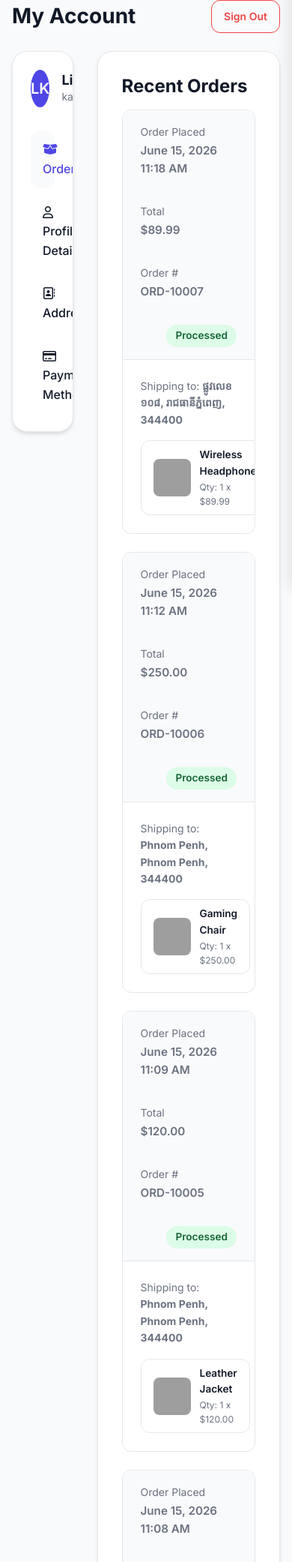
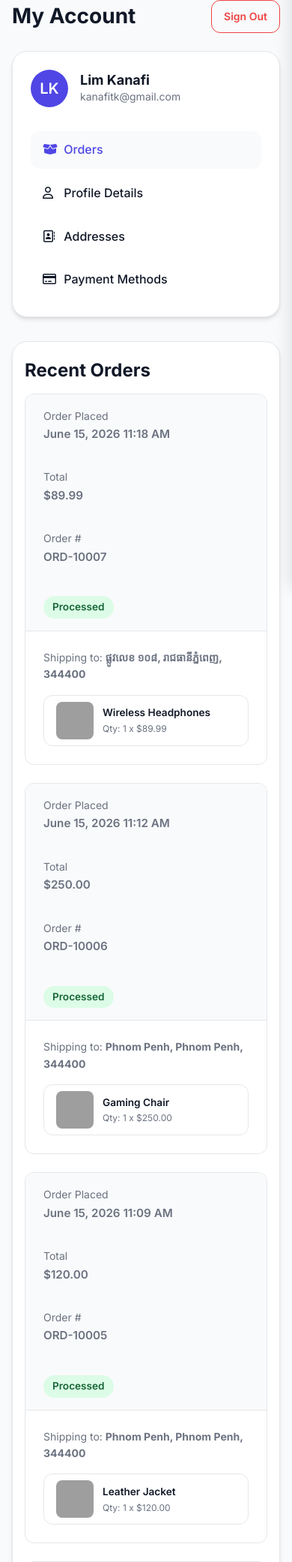
Before and after one commit to kanafitk/kanafipp, a Flask app: page /account in a window 390 px wide. Shown: the part 61-2144 px from the top of the page at 75% size. Run offline with Flask 3, Linux system fonts and the light colour scheme; a user stored in the database is signed in; data comes from the database, SQL or seed files in the repository; grey boxes are pictures that could not be loaded.

```diff
--- a/static/css/style.css
+++ b/static/css/style.css
@@ -818,3 +818,132 @@ a:hover {
     flex: 1;
   }
 }
+/* ============================================
+   ការកែសម្រួលសម្រាប់ទំព័រ Shopping Cart
+   ============================================ */
+
+/* សម្រាប់អេក្រង់ Tablet និងទូរស័ព្ទ (ក្រោម 1024px និង 768px) */
+@media (max-width: 1024px) {
+  .layout-cart {
+    display: flex !important;
+    flex-direction: column !important; /* ឱ្យផ្នែកសរុបលុយធ្លាក់មកក្រោម */
+    gap: 2rem;
+  }
+}
+
+@media (max-width: 768px) {
+  /* កែសម្រួលកាតទំនិញក្នុងកន្ត្រកឱ្យធ្លាក់ជាជួរឈរពេលអេក្រង់តូច */
+  .card.flex {
+    flex-direction: column !important;
+    align-items: flex-start !important;
+    gap: 1rem;
+    position: relative;
+    z-index: 5;
+  }
+
+  .card.flex img {
+    margin-right: 0 !important;
+    width: 80px !important;
+    height: 80px !important;
+  }
+
+  /* រៀបចំប៊ូតុង បូក-ដក និងប៊ូតុងលុប ឱ្យនៅទទឹងស្មើគ្នា និងងាយស្រួលចុច */
+  .card.flex > div:last-child {
+    width: 100%;
+    justify-content: space-between;
+    padding-top: 1rem;
+    border-top: 1px solid var(--border-color);
+  }
+
+  /* បើកសិទ្ធិឱ្យ Form និងប៊ូតុងទាំងអស់អាចទទួលបញ្ជាចុចបាន (Pointer events) */
+  .layout-cart form,
+  .layout-cart button,
+  .layout-cart a.btn {
+    pointer-events: auto !important;
+    position: relative;
+    z-index: 10;
+  }
+}
+
+/* សម្រាប់អេក្រង់ទូរស័ព្ទតូចខ្លាំង (ក្រោម 480px) */
+@media (max-width: 480px) {
+  .card.flex {
+    padding: 1rem !important;
+  }
+
+  /* ពង្រីកប៊ូតុង Checkout ឱ្យធំស្រួលចុចចំលើទូរស័ព្ទ */
+  .layout-cart .btn-primary {
+    padding: 0.875rem !important;
+    font-size: 1rem !important;
+  }
+}
+/* ============================================
+   ការកែសម្រួលសម្រាប់ទំព័រ My Account
+   ============================================ */
+
+/* សម្រាប់អេក្រង់ Tablet និងទូរស័ព្ទ (ក្រោម 1024px) */
+@media (max-width: 1024px) {
+  .layout-account {
+    display: flex !important;
+    flex-direction: column !important; /* ឱ្យ Sidebar និង Content ធ្លាក់មកបន្តកន្ទុយគ្នា */
+    gap: 2rem;
+  }
+
+  .layout-account > div {
+    width: 100% !important; /* ពង្រីកឱ្យពេញទទឹងអេក្រង់ស្មើគ្នា */
+  }
+}
+
+@media (max-width: 768px) {
+  /* កែសម្រួលក្បាលទំព័រ My Account និងប៊ូតុង Sign Out មិនឱ្យជាន់គ្នា */
+  .container.section .flex.items-center.justify-between.mb-6 {
+    display: flex !important;
+    flex-direction: row !important;
+    justify-content: space-between !important;
+    align-items: center !important;
+    width: 100%;
+  }
+
+  /* កែសម្រួលតារាងព័ត៌មាន Order ឱ្យធ្លាក់ចុះក្រោមស្អាតមិនប្រជ្រៀតគ្នា */
+  .layout-account div[style*="background-color: var(--bg-color);"] {
+    flex-direction: column !important;
+    align-items: flex-start !important;
+    gap: 0.5rem;
+  }
+
+  .layout-account div[style*="margin-left: auto;"] {
+    margin-left: 0 !important; /* រុញ Badge "Processed" មកនៅខាងឆ្វេងវិញ */
+    padding-top: 0.5rem;
+  }
+
+  /* ធានាថា រាល់តំណភ្ជាប់ លីង និងប៊ូតុងទាំងអស់អាចចុចបានដាច់ខាត */
+  .layout-account a,
+  .layout-account button,
+  .btn-outline {
+    pointer-events: auto !important;
+    position: relative;
+    z-index: 10;
+  }
+}
+
+/* សម្រាប់អេក្រង់ទូរស័ព្ទតូចខ្លាំង (ក្រោម 480px) */
+@media (max-width: 480px) {
+  .layout-account div[style*="padding: 2rem;"] {
+    padding: 1.5rem 1rem !important; /* បន្ថយ padding ខាងក្នុងកុំឱ្យហៀរអេក្រង់ */
+  }
+
+  .layout-account h1 {
+    font-size: 1.8rem !important;
+  }
+
+  /* ធ្វើឱ្យបញ្ជីឈ្មោះទំនិញដែលបានទិញរួច រត់ពេញទទឹងទូរស័ព្ទ */
+  .layout-account .flex.items-center.gap-4 {
+    display: flex !important;
+    flex-direction: column !important;
+    align-items: relative !important;
+  }
+
+  .layout-account .flex.items-center.gap-4 > div {
+    width: 100% !important;
+  }
+}
--- a/templates/front/account.html
+++ b/templates/front/account.html
@@ -9,7 +9,7 @@
         <a href="{{ url_for('logout') }}" class="btn btn-outline" style="color: #ef4444; border-color: #ef4444;">Sign Out</a>
     </div>
 
-    <div class="grid" style="grid-template-columns: 1fr 3fr; align-items: start;">
+    <div class="layout-account">
         <!-- Sidebar Navigation -->
         <div class="card" style="padding: 1.5rem;">
             <div style="display: flex; align-items: center; gap: 1rem; margin-bottom: 2rem;">
--- a/templates/front/cart.html
+++ b/templates/front/cart.html
@@ -6,7 +6,7 @@
 <div class="container section">
     <h1 class="mb-6">Your Cart</h1>
 
-    <div class="grid" style="grid-template-columns: 2fr 1fr; align-items: start;">
+    <div class="layout-cart">
         <!-- Cart Items -->
         <div>
             {% if cart_items %}
```
